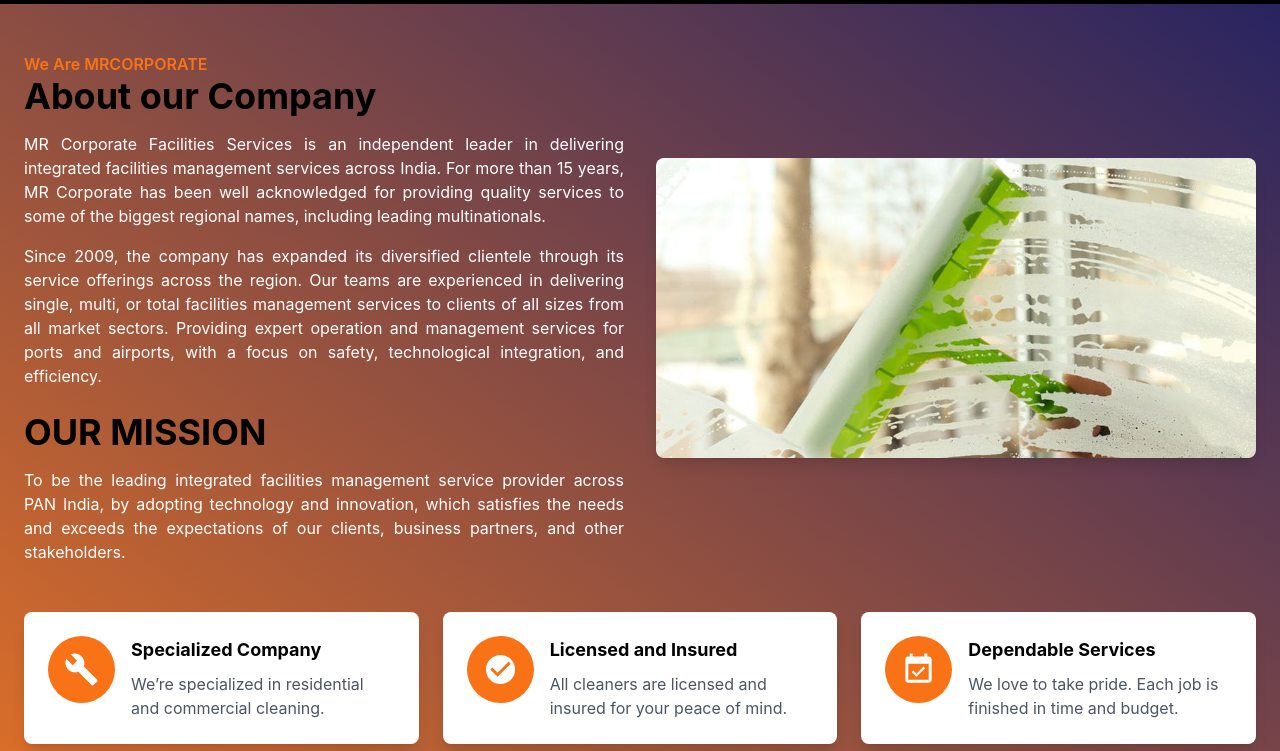
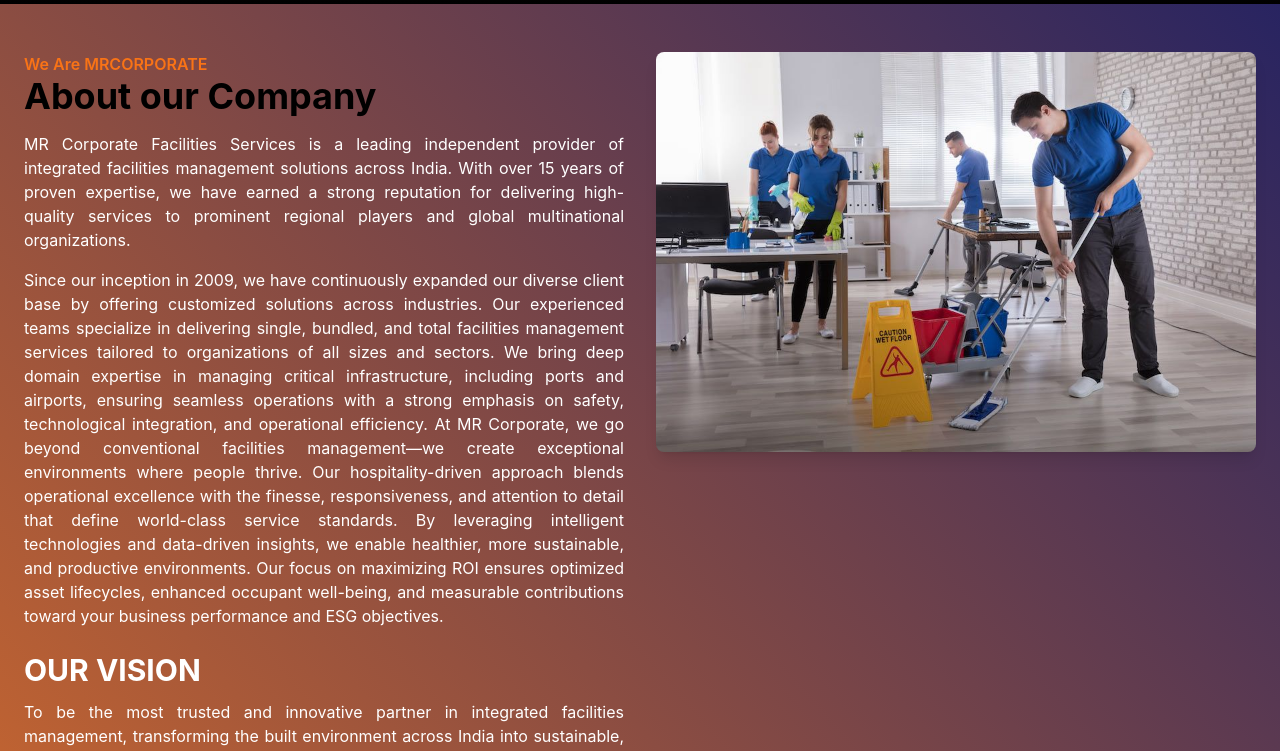
Before and after one commit to utkalgrouptech/MrCorporate-Web, a Next.js app: page /about-us in a window 1280 px wide. Shown: the part 600-1351 px from the top of the page. Built offline with nearby package versions, Linux system fonts and the light colour scheme.

Commit message:
Revise About Us content and update image source
Updated the About Us section with new content and improved clarity. Replaced the image source with a new asset.

```diff
--- a/src/components/Aboutus/Herosection.tsx
+++ b/src/components/Aboutus/Herosection.tsx
@@ -1,6 +1,6 @@
 import React from "react";
 import { featuresData } from "@/src/utils/home";
-import { aboutus } from "@/src/assets/home";
+import {aboutusnew } from "@/src/assets/home";
 
 const Herosection: React.FC = () => {
   return (
@@ -12,31 +12,67 @@
             <p className="text-orange-500 font-semibold">We Are MRCORPORATE</p>
             <h2 className="text-4xl font-bold mb-4">About our Company</h2>
             <p className="text-white mb-4 text-justify">
-              MR Corporate Facilities Services is an independent leader in
-              delivering integrated facilities management services across India.
-              For more than 15 years, MR Corporate has been well acknowledged
-              for providing quality services to some of the biggest regional
-              names, including leading multinationals.
+            MR Corporate Facilities Services is a leading independent provider
+              of integrated facilities management solutions across India. With
+              over 15 years of proven expertise, we have earned a strong
+              reputation for delivering high-quality services to prominent
+              regional players and global multinational organizations.
             </p>
             <p className="text-white text-justify">
-              Since 2009, the company has expanded its diversified clientele
-              through its service offerings across the region. Our teams are
-              experienced in delivering single, multi, or total facilities
-              management services to clients of all sizes from all market
-              sectors. Providing expert operation and management services for
-              ports and airports, with a focus on safety, technological
-              integration, and efficiency.
+             Since our inception in 2009, we have continuously expanded our
+              diverse client base by offering customized solutions across
+              industries. Our experienced teams specialize in delivering single,
+              bundled, and total facilities management services tailored to
+              organizations of all sizes and sectors.
+
+              We bring deep domain expertise in managing critical
+              infrastructure, including ports and airports, ensuring seamless
+              operations with a strong emphasis on safety, technological
+              integration, and operational efficiency.
+
+              At MR Corporate, we go beyond conventional facilities
+              management—we create exceptional environments where people thrive.
+              Our hospitality-driven approach blends operational excellence with
+              the finesse, responsiveness, and attention to detail that define
+              world-class service standards.
+
+              By leveraging intelligent technologies and data-driven insights,
+              we enable healthier, more sustainable, and productive
+              environments. Our focus on maximizing ROI ensures optimized asset
+              lifecycles, enhanced occupant well-being, and measurable
+              contributions toward your business performance and ESG objectives.
             </p>
+   <div className="mt-6">
+              <h2 className="text-3xl font-bold text-white mb-3">
+                OUR VISION
+              </h2>
+
+              <p className="text-white text-justify">
+                To be the most trusted and innovative partner in integrated
+                facilities management, transforming the built environment across
+                India into sustainable, high-performing spaces where businesses
+                and people thrive.
+              </p>
+            </div>
+
             <div className="mt-6">
               <p className="text-4xl font-bold mb-4">OUR MISSION</p>
-              <h1 className="text-white text-justify">To be the leading integrated facilities management service provider across PAN India, by adopting technology and innovation, which satisfies the needs and exceeds the expectations of our clients, business partners, and other stakeholders.</h1>
+              <h1 className="text-white text-justify">To be the leading integrated facilities management service
+                provider across PAN India, by adopting technology and
+                innovation, which satisfies the needs and exceeds the
+                expectations of our clients, business partners, and other
+                stakeholders.</h1>
+              <p className="text-white text-justify">Maximizing the lifecycle of our clients' assets.</p>
+                <p className="text-white text-justify">Ensuring the highest standards of safety and efficiency in critical infrastructure.</p>
+                  <p className="text-white text-justify">Enhancing occupant well-being through a hospitality-led service approach.</p>
+             <p className="text-white text-justify">Driving measurable ESG outcomes for a more sustainable future.</p>
             </div>
           </div>
-          <div className="relative">
+          <div className="sticky top-24 self-start">
             <img
-              src={aboutus.src} // Replace with an actual image URL
+              src={aboutusnew.src}
               alt="About Us"
-              className="rounded-lg shadow-lg"
+              className="rounded-lg shadow-lg w-full h-auto object-cover"
             />
           </div>
         </div>
```
